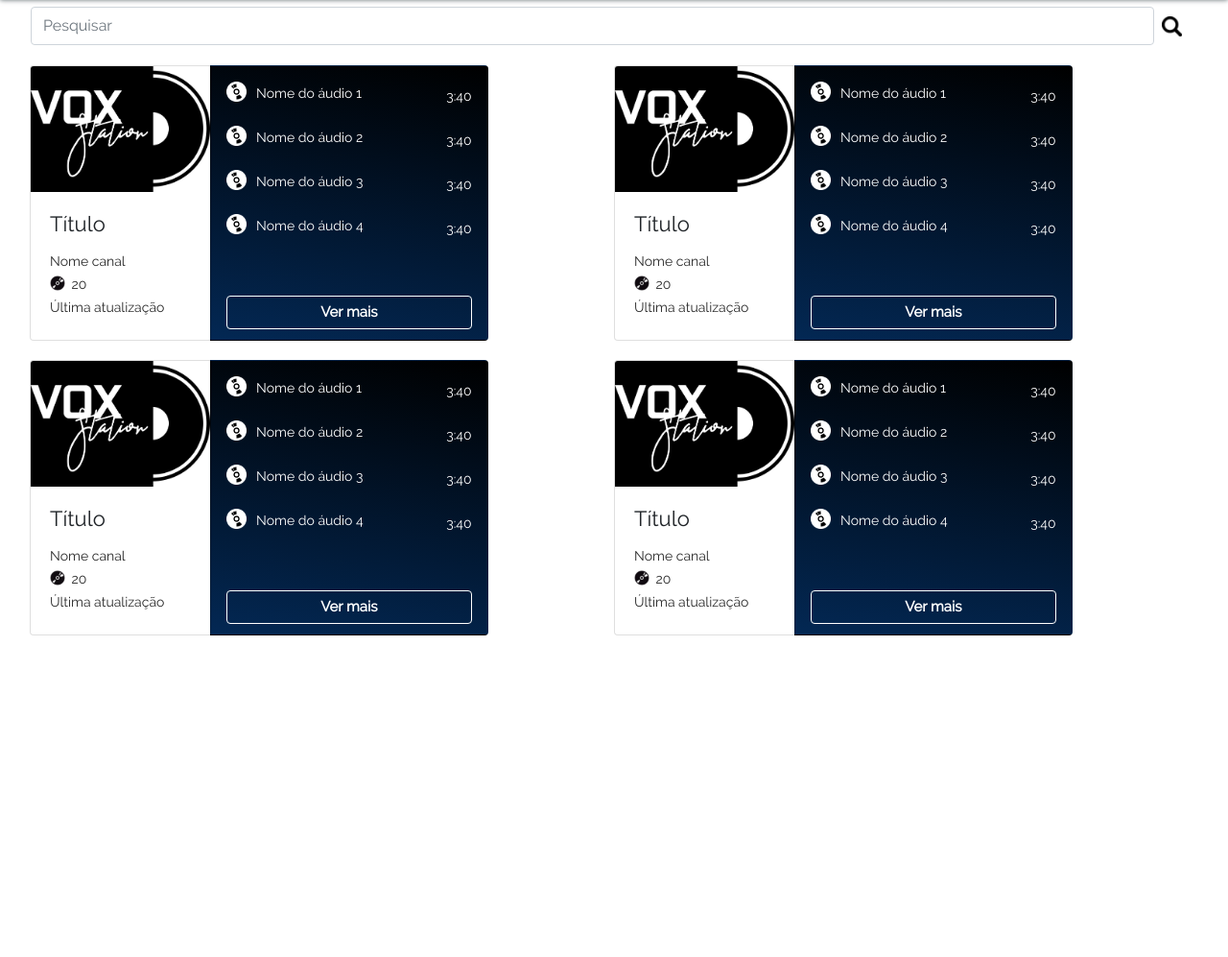
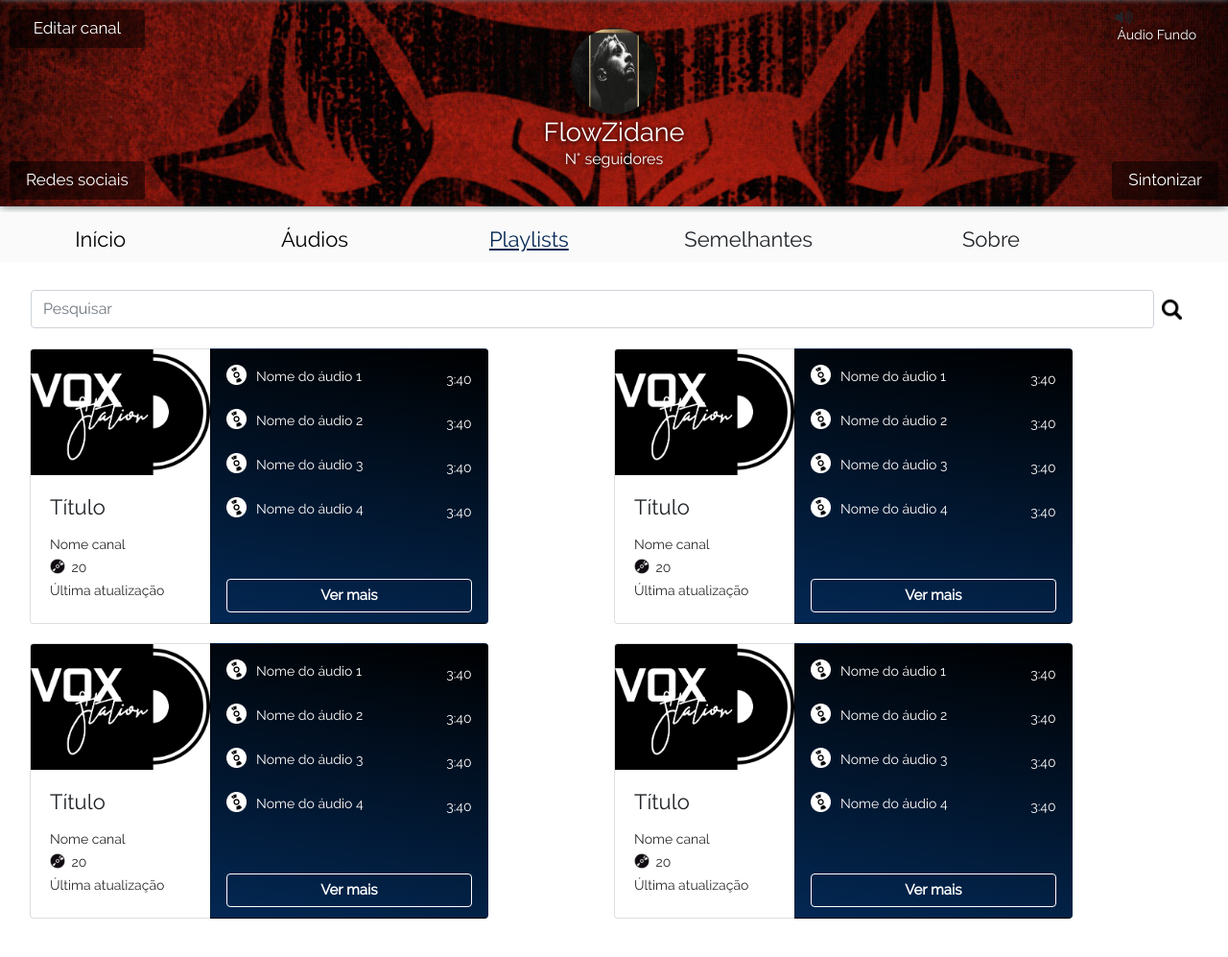
Before and after one commit to CaioMP/VoxStation, a Django app: template templates/channel/playlists.html in a window 1280 px wide. Shown: the part 70-1067 px from the top of the page at 96% size. Before the commit the page ends 732 px from the top, so only its background shows below. Run offline with Django 3.2, Linux system fonts and the light colour scheme; the template is opened without the code that fills it: values that come from a table or form of the project are taken from there, others are empty; data comes from the database, SQL or seed files in the repository; some libraries are stand-ins or nearby versions.

Commit message:
resolvi os role dos botão de canal e concluia a parte de rederizar seguidores e a foto de fundo do canal

```diff
--- a/account/models.py
+++ b/account/models.py
@@ -133,7 +133,7 @@ class Canal(models.Model):
     data_criacao = models.DateTimeField(auto_now_add=True)
     capa = models.ImageField(upload_to=capa_path, blank=True, null=True)
     audio_fundo = models.FileField(upload_to=audio_fundo_path, blank=True, null=True)
-    seguidor = models.ManyToManyField("self", blank=True, related_name="segue", symmetrical=False, through="Seg")
+    seguidor = models.ManyToManyField(MyUser, blank=True, related_name="segue", symmetrical=False, through="Seg")
     descricao = models.TextField(null=True, blank=True)
 
     def __str__(self):
@@ -169,6 +169,6 @@ class Resposta(models.Model):
 
 class Seg(models.Model):
     estado_choices = ((0, "normal"), (1, "bloqueado"))
-    seguidores = models.ForeignKey(MyUser, on_delete=models.CASCADE, related_name="sendo_seguido_por")
-    seguindo = models.ForeignKey(MyUser, on_delete=models.CASCADE, related_name="seguindo")
+    seguidores = models.ForeignKey(MyUser, on_delete=models.CASCADE, related_name="sendo_seguido_por", default=None)
+    canal_seguido = models.ForeignKey(Canal, on_delete=models.CASCADE, related_name="seguido",default=None )
     estado = models.CharField(max_length=10, choices=estado_choices)
--- a/templates/channel/playlists.html
+++ b/templates/channel/playlists.html
@@ -14,6 +14,20 @@
 {% endblock %}
 
 {% block body %}
+    <div class="capa" style="background-image: url({{chan.capa.url}});">
+        <div class="audio-fundo">
+            <i class="fas fa-volume-up"></i>
+            <br/><h2 id="audio-fundo-nome">Áudio Fundo</h2>
+        </div>
+        <a href="#" id="personalizar">Editar canal</a>
+        <center>
+            <img src="{{chan.foto_canal.url}}" id="foto" alt="foto do canal"/>
+            <h2>{{chan.nome_canal}}</h2>
+            <h6>N° seguidores</h6>
+        </center>
+        <a href="#" onmousedown="follow({{chan.id}})" id="sintonizar">Sintonizar</a>
+        <a href="#" id="redes-sociais">Redes sociais</a>
+    </div>
     <div class="container-fluid">
         <div class="row sections">
             <div class="col-4 col-sm-2 col-md-2">
--- a/templates/channel/similar.html
+++ b/templates/channel/similar.html
@@ -14,7 +14,7 @@
 {% endblock %}
 
 {% block body %}
-    <div class="capa">
+    <div class="capa" style="background-image: url({{chan.capa.url}});">
         <div class="audio-fundo">
             <i class="fas fa-volume-up"></i>
             <br/><h2 id="audio-fundo-nome">Áudio Fundo</h2>
--- a/templates/channel/uploads.html
+++ b/templates/channel/uploads.html
@@ -13,7 +13,7 @@
 {% endblock %}
 
 {% block body %}
-    <div class="capa" style="background-image: url(/static/channel/image_test.jpg);">
+    <div class="capa" style="background-image: url({{chan.capa.url}});">
         <div class="audio-fundo">
             <i class="fas fa-volume-up"></i>
             <br/><h2 id="audio-fundo-nome">Áudio Fundo</h2>
@@ -22,7 +22,7 @@
         <center>
             <img src="{{chan.foto_canal.url}}" id="foto" alt="foto do canal"/>
             <h2>{{chan.nome_canal}}</h2>
-            <h6>N° seguidores</h6>
+            <h6>{{num_seguidores}} seguidores</h6>
         </center>
         <a href="#" onmousedown="follow({{chan.id}})" id="sintonizar">Sintonizar</a>
         <a href="#" id="redes-sociais">Redes sociais</a>
```
Also changed, not shown: channel/views.py (+11 -3 lines), templates/channel/channel.html (+8 -2 lines), account/migrations/0002_auto_20180712_2105.py (added), db.sqlite3, media/contas/user_1/canal_FlowZidane/capas/the-witcher-cover.jpg (added), media/contas/user_6/canal_meuCanal/capas/TCC_Rian.png (added), media/contas/user_6/canal_meuCanal/fotos/b4c4f629-943c-44af-be36-044406885ec8.jpg (added).
